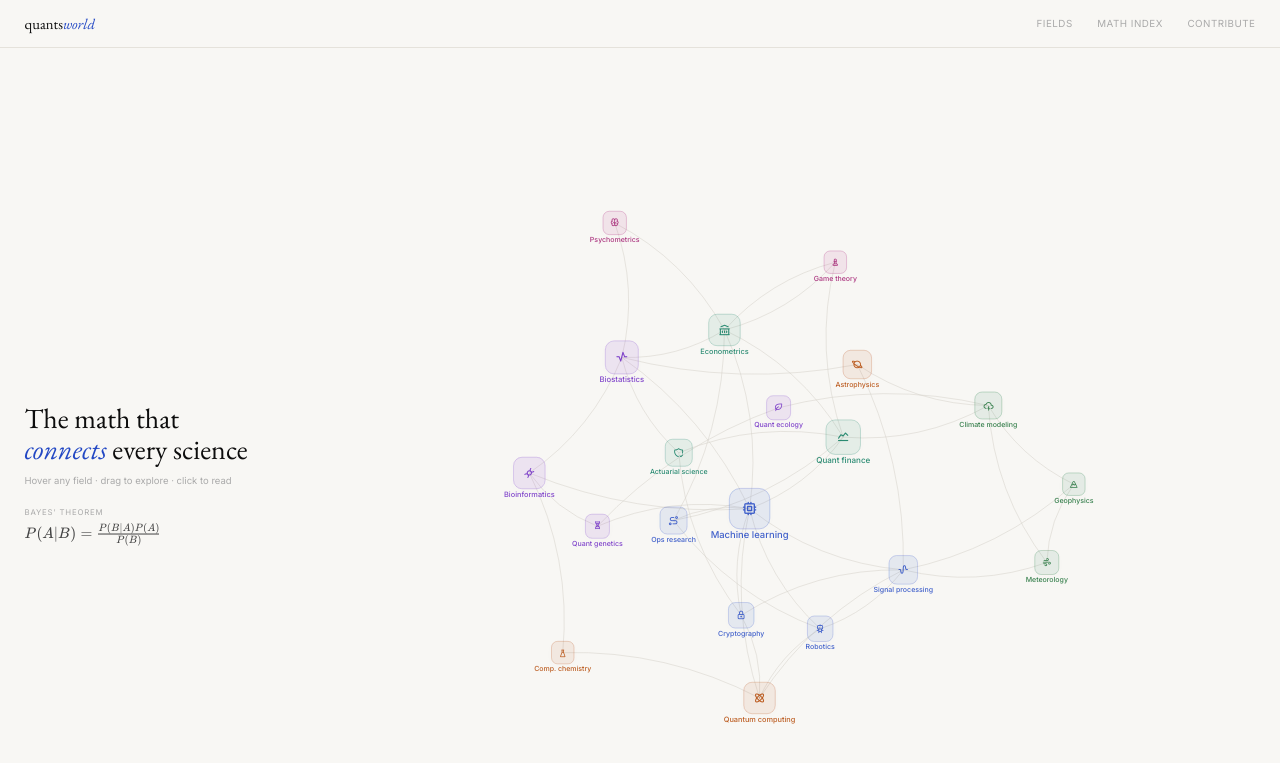
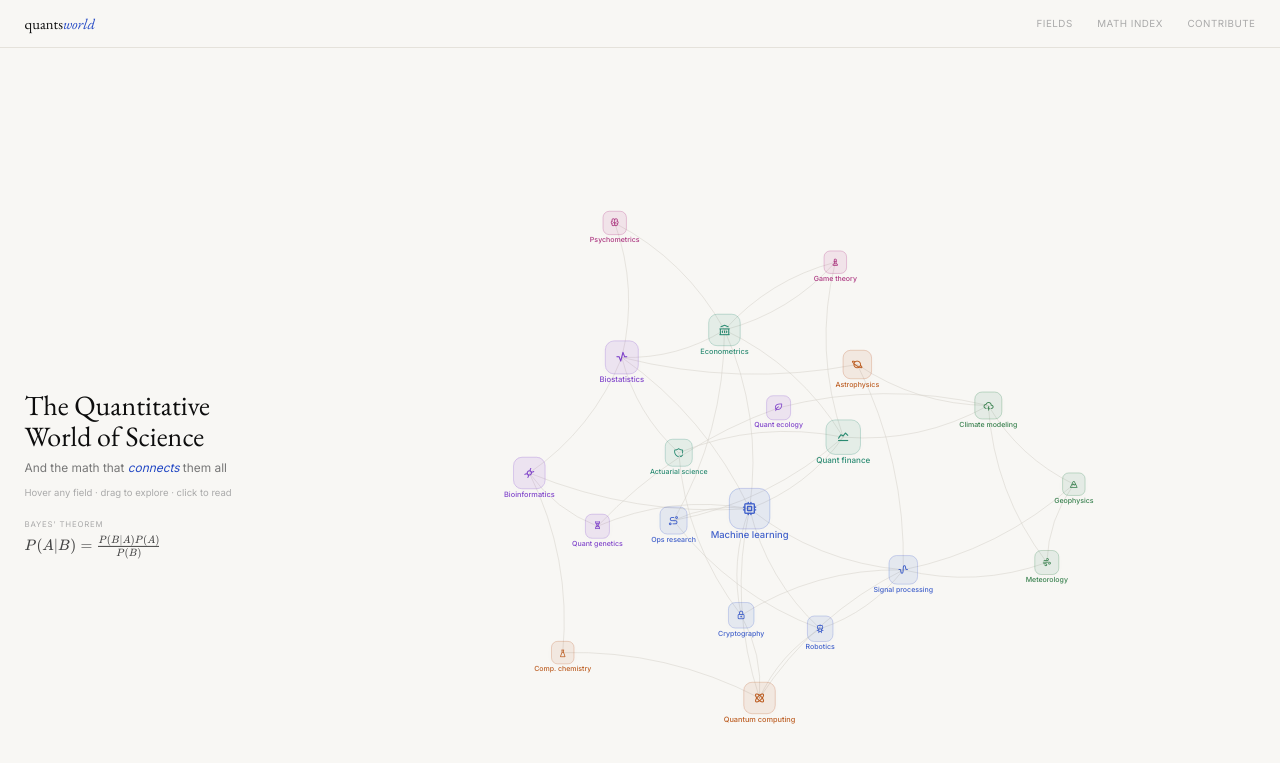
Before and after one commit to 3IVIS/quantsworld, a Jekyll site: the page built from index.html, in a window 1280 px wide and 900 px high. Shown: the top 763 px of the window. Built offline with Jekyll 4.4.1, drawn with Linux system fonts in a browser that asks for light colours; nearby versions of some CDN libraries.

Commit message:
Update hero headline and mobile layout
- New h1: "The Quantitative World of Science"
- New subtitle: "And the math that connects them all"
- Style subtitle slightly larger than instruction text
- On mobile, pin headline to top-centre so graph fills full viewport

Co-Authored-By: Claude Sonnet 4.6 <noreply@anthropic.com>

```diff
--- a/_includes/graph.html
+++ b/_includes/graph.html
@@ -5,7 +5,8 @@
   <div class="l-graph-area" id="l-graph-area">
     <svg id="landing-svg"></svg>
     <div class="l-headline">
-      <h1>The math that <em>connects</em> every science</h1>
+      <h1>The Quantitative World of Science</h1>
+      <p class="l-headline-sub">And the math that <em>connects</em> them all</p>
       <p>Hover any field · drag to explore · click to read</p>
       <div class="l-hero-eq" id="l-hero-eq">
         <span class="l-eq-lbl" id="l-eq-lbl">—</span>
--- a/assets/css/main.css
+++ b/assets/css/main.css
@@ -144,6 +144,8 @@ code {
 }
 .l-headline h1 em { font-style: italic; color: var(--blue); }
 .l-headline p { font-size: 0.68rem; color: var(--ink4); margin-top: 0.5rem; line-height: 1.65; }
+.l-headline-sub { font-size: 0.85rem !important; color: var(--ink3) !important; margin-top: 0.4rem !important; }
+.l-headline-sub em { font-style: italic; color: var(--blue); }
 
 .l-hero-eq {
   margin-top: 1.25rem;
@@ -380,6 +382,13 @@ code {
   .fp-sidebar { display: none; }
   .topics-grid { grid-template-columns: 1fr; }
   .fields-grid { grid-template-columns: 1fr 1fr; }
+  .nav-links { gap: 1rem; }
+  .l-headline {
+    top: 1.25rem;
+    left: 50%;
+    transform: translateX(-50%);
+    text-align: center;
+    max-width: 90vw;
+  }
   .l-headline h1 { font-size: 1.4rem; }
-  .nav-links { gap: 1rem; }
 }
```
